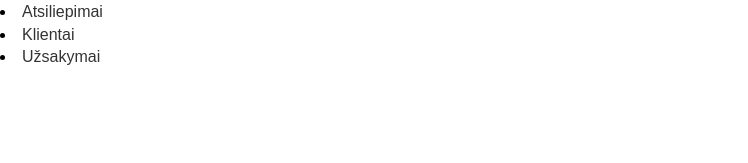
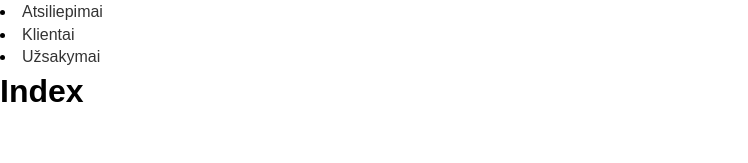
Before and after one commit to MantasDemenius/database-project, a React (Create React App) app: page / in a window 1280 px wide. Shown: the part 133-296 px from the top of the page, without its empty margins (0-748 px from the left). Built offline with nearby package versions, Linux system fonts and the light colour scheme.

Commit message:
Veikiantys puslapiai

```diff
--- a/src/App.js
+++ b/src/App.js
@@ -1,5 +1,4 @@
 import React, { Component } from 'react';
-import { Route } from 'react-router';
 import './style/style.css';
 
 import Header from './components/pages/Header';
--- /dev/null
+++ b/src/components/Index.js
@@ -0,0 +1,11 @@
+import React from 'react';
+
+function Index() {
+    return (
+      <div >
+        <h1>Index</h1>
+      </div>
+    )
+}
+
+export default Index;
--- a/src/components/pages/Content.js
+++ b/src/components/pages/Content.js
@@ -2,6 +2,7 @@ import React, { Component } from 'react';
 import { Route } from 'react-router';
 
 import Imones from '../Imones';
+import Index from '../Index';
 
 class Content extends Component {
 
@@ -9,6 +10,7 @@ class Content extends Component {
   render() {
     return (
       <div>
+        <Route exact path='/' component={Index}></Route>
         <Route path='/imones' component={Imones}></Route>
       </div>
     );
```
